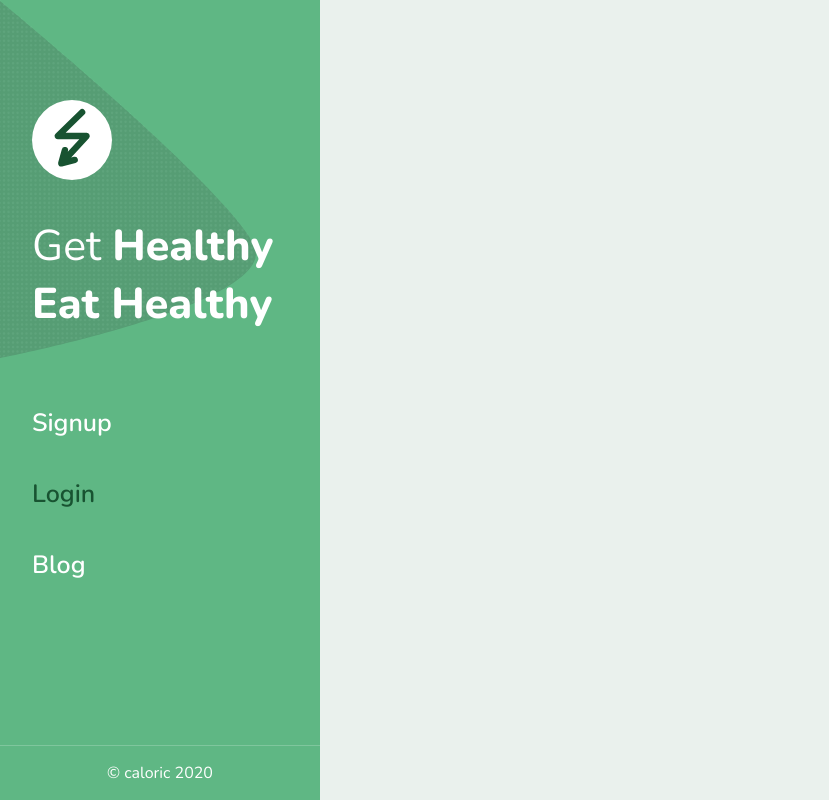
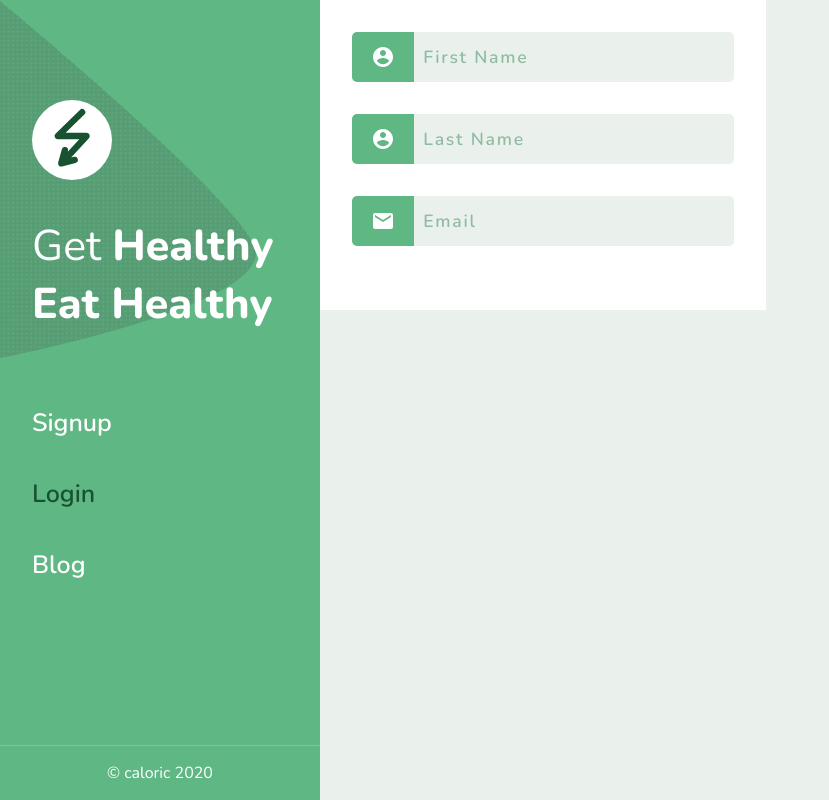
Before and after one commit to Skyblazar/calorie-counter-app, a React (Create React App) app: page /login in a window 1280 px wide. Shown: the whole page, without its empty margins (0-829 px from the left). Built offline with nearby package versions, Linux system fonts and the light colour scheme.

Commit message:
reuseable input feild created

```diff
--- a/package.json
+++ b/package.json
@@ -9,6 +9,7 @@
     "axios": "^0.19.2",
     "react": "^16.13.1",
     "react-dom": "^16.13.1",
+    "react-icons": "^3.11.0",
     "react-router-dom": "^5.2.0",
     "react-scripts": "3.4.1",
     "styled-components": "^5.1.1",
--- a/src/components/Compound/items/isLoggedout.tsx
+++ b/src/components/Compound/items/isLoggedout.tsx
@@ -1,11 +1,29 @@
-import React from 'react'
-import { NavBar } from '../../organisms'
+import React, { useContext } from "react";
+import { NavBar } from "../../organisms";
+import styled from "styled-components";
+import { Route, Switch } from "react-router-dom";
+import { Blog, Login, Signup } from "../../pages";
 
+interface Pagecontain {
+  width: number;
+}
+
+export const Pagecontainer = styled.div`
+  overflow: scroll;
+  margin-left: ${({ width }: Pagecontain) => (width > 1100 ? "25%" : "300px")};
+  height: 100vh;
+  min-height: 700px;
+`;
 
 export const Loggedout = () => {
   return (
     <>
       <NavBar />
+      <Switch>
+        <Route path="/signup" component={Signup} />
+        <Route path="/login" component={Login} />
+        <Route path="/blog" component={Blog} />
+      </Switch>
     </>
-  )
-}
+  );
+};
--- a/src/components/atoms/navLink/index.tsx
+++ b/src/components/atoms/navLink/index.tsx
@@ -1,58 +1,54 @@
-import React from 'react'
-import styled from 'styled-components';
-import {NavLink as LinkR} from "react-router-dom"
-
-
+import React from "react";
+import styled from "styled-components";
+import { NavLink as LinkR } from "react-router-dom";
 
 const Link = styled(LinkR)`
   font-size: 25px;
   text-decoration: none;
-  color:white;
+  color: white;
   font-weight: 600;
   margin-top: 1.2rem;
-  @media screen and (min-width: 1500px){
+  @media screen and (min-width: 1500px) {
     font-size: 30px;
   }
 
   &.active {
     color: #185331;
   }
-
-`
+`;
 
 const Linkcontainer = styled.div`
   margin-top: 1.5rem;
   width: max-content;
-  @media screen and (min-width: 1500px){
+  @media screen and (min-width: 1500px) {
     margin-top: 2.5rem;
   }
-
-
-`
+`;
 const Hover = styled.div`
-  width: 100%;
+  width: 20%;
   height: 5px;
   opacity: 0;
   background-color: #185331;
   margin-top: 0.5em;
-  ${Linkcontainer}:hover &{
+  ${Linkcontainer}:hover & {
+    width: 100%;
     opacity: 1;
-    transition: .4s all ease-in-out ;
+    transition: 0.3s all ease-in-out;
   }
-`
+`;
 
-interface Props{
-  name: string
-  to?:string
+interface Props {
+  name: string;
+  to?: string;
 }
 
-export const NavLink:React.FC <Props>  = ({name, to="/"}) => {
+export const NavLink: React.FC<Props> = ({ name, to = "/" }) => {
   return (
     <Linkcontainer>
       <Link to={to} activeClassName="active">
-      {name}
+        {name}
       </Link>
-      <Hover/>
+      <Hover />
     </Linkcontainer>
-  )
-}
+  );
+};
--- a/src/components/organisms/index.ts
+++ b/src/components/organisms/index.ts
@@ -4,3 +4,4 @@ export { FoodItem, AddedFoodItem } from "./items";
 export { Navbar } from "./navbar";
 export { CalorieBox } from "./calorie-box";
 export { NavBar } from "./newNavbar";
+export { InputField } from "./inputField";
--- /dev/null
+++ b/src/components/organisms/inputField/index.tsx
@@ -0,0 +1,82 @@
+import React, { ChangeEvent, ComponentElement, useState } from "react";
+import styled from "styled-components";
+
+interface Props {
+  type: string;
+  placeholder: string;
+  name: string;
+  handleChange: (e: ChangeEvent<HTMLInputElement>) => void;
+  value: any;
+  icon?: JSX.Element;
+}
+interface BgcolProps {
+  bgCol: boolean;
+}
+
+const Input = styled.input`
+  padding: 0.8em 0.5em;
+  width: 320px;
+  height: 50px;
+  color: #559871;
+  font-size: 1.1rem;
+  font-family: "Nunito", sans-serif;
+  font-weight: 600;
+  letter-spacing: 0.1em;
+  background-color: #eaf1ed;
+  border: none;
+  border-bottom-right-radius: 5px;
+  border-top-right-radius: 5px;
+  &:focus {
+    outline: none;
+    border: solid #185331 2px;
+  }
+  &::-webkit-input-placeholder {
+    color: #559871;
+    opacity: 0.6;
+  }
+`;
+const Inputcontainer = styled.div`
+  display: flex;
+  justify-content: center;
+  align-items: center;
+  margin-bottom: 2em;
+`;
+
+const Img = styled.div`
+  background-color: ${({ bgCol }: BgcolProps) => (bgCol ? "#185331" : "#5fb784")};
+  display: flex;
+  justify-content: center;
+  align-items: center;
+  height: 50px;
+  padding: 1.2em;
+  border-bottom-left-radius: 5px;
+  border-top-left-radius: 5px;
+  flex-grow: 1;
+`;
+
+export const InputField: React.FC<Props> = ({ type, placeholder, name, handleChange, value, icon }) => {
+  const [bgColor, setbgColor] = useState(false);
+  const onhandleChange = (e: ChangeEvent<HTMLInputElement>) => {
+    handleChange(e);
+  };
+  const focused = () => {
+    setbgColor(true);
+  };
+  const notFocused = () => {
+    setbgColor(false);
+  };
+  return (
+    <Inputcontainer>
+      <Img bgCol={bgColor}>{icon}</Img>
+      <Input
+        type={type}
+        placeholder={placeholder}
+        name={name}
+        value={value}
+        onChange={onhandleChange}
+        onFocus={focused}
+        onBlur={notFocused}
+      />
+    </Inputcontainer>
+  );
+};
--- a/src/components/organisms/newNavbar/index.tsx
+++ b/src/components/organisms/newNavbar/index.tsx
@@ -5,13 +5,17 @@ import bg from "../../../img/navBg.svg"
 import { NavLink, Navmessage } from '../../atoms';
 import { Context } from '../../../newStore';
 
+
+interface NavContain {
+  width: number,
+}
+
 export const NavContainer = styled.div `
   display: flex;
   position: fixed;
   justify-content: space-between;
   flex-direction:column;
-  min-width: 300px;
-  width: 25%;
+  width: ${({width}:NavContain)=>width>1100? "25%": "300px"};
   background-color: #5FB784;
   background-image: url(${bg}) ;
   background-repeat: no-repeat;
@@ -66,11 +70,10 @@ const Footercontent = styled.h4`
 
 export const NavBar = () => {
 
-  const {isLoggedin} = useContext(Context)
-
+  const {isLoggedin,width} = useContext(Context)
   return (
     <>
-      <NavContainer>
+      <NavContainer width={width}>
         <Navcontent>
           <Logo src={img}></Logo>
           <Navmessage lead="Get" message="Healthy Eat Healthy" />
--- /dev/null
+++ b/src/components/pages/blog/index.tsx
@@ -0,0 +1,14 @@
+import React, { useContext } from 'react'
+import { Context } from '../../../newStore'
+import { Pagecontainer } from '../../Compound/items/isLoggedout'
+
+export const Blog = () => {
+
+  const {width} = useContext(Context)
+
+  return (
+    <Pagecontainer width={width}>
+      <h1>Blog</h1>
+    </Pagecontainer>
+  )
+}
--- a/src/components/pages/index.ts
+++ b/src/components/pages/index.ts
@@ -1,2 +1,5 @@
 export { HomePage } from "./home";
 export { CountPage } from "./count";
+export { Signup } from "./signup";
+export { Login } from "./login";
+export { Blog } from "./blog";
--- /dev/null
+++ b/src/components/pages/login/index.tsx
@@ -0,0 +1,62 @@
+import React, { ChangeEvent, useContext, useEffect, useState } from "react";
+import styled from "styled-components";
+import { Context } from "../../../newStore";
+import { Pagecontainer } from "../../Compound/items/isLoggedout";
+import { InputField } from "../../organisms";
+import { MdAccountCircle, MdEmail } from "react-icons/md";
+
+const Logincontainer = styled.div`
+  background-color: white;
+  display: flex;
+  flex-direction: column;
+  width: max-content;
+  padding: 2em;
+`;
+
+export const Login = () => {
+  const { width } = useContext(Context);
+
+  const [state, setstate] = useState({
+    Firstname: "",
+    Lastname: "",
+    Email: "",
+  });
+
+  const handleChange = (e: ChangeEvent<HTMLInputElement>) => {
+    setstate({
+      ...state,
+      [e.target.name]: e.target.value,
+    });
+  };
+
+  return (
+    <Pagecontainer width={width}>
+      <Logincontainer>
+        <InputField
+          type="text"
+          placeholder="First Name"
+          name="Firstname"
+          handleChange={handleChange}
+          value={state.Firstname}
+          icon={<MdAccountCircle style={{ color: "white", fontSize: "24px" }} />}
+        />
+        <InputField
+          type="text"
+          placeholder="Last Name"
+          name="Lastname"
+          handleChange={handleChange}
+          value={state.Lastname}
+          icon={<MdAccountCircle style={{ color: "white", fontSize: "24px" }} />}
+        />
+        <InputField
+          type="email"
+          placeholder="Email"
+          name="Email"
+          handleChange={handleChange}
+          value={state.Email}
+          icon={<MdEmail style={{ color: "white", fontSize: "24px" }} />}
+        />
+      </Logincontainer>
+    </Pagecontainer>
+  );
+};
--- /dev/null
+++ b/src/components/pages/signup/index.tsx
@@ -0,0 +1,14 @@
+import React, { useContext } from 'react'
+import { Context } from '../../../newStore'
+import { Pagecontainer } from '../../Compound/items/isLoggedout'
+
+export const Signup = () => {
+
+  const {width} = useContext(Context)
+
+  return (
+    <Pagecontainer width={width}>
+      <h1>signup</h1>
+    </Pagecontainer>
+  )
+}
--- a/src/newStore.tsx
+++ b/src/newStore.tsx
@@ -1,58 +1,55 @@
-import { useState,createContext } from "react";
+import { useState, createContext, useEffect } from "react";
 import * as React from "react";
 import { IFood } from "./interfaces";
-
 
 interface AppState {
   addedFoods: IFood[];
   totalCalories: number;
   addFood: (food: IFood, quantity: number) => void;
   removeFood: (food: IFood) => void;
-  isLoggedin:boolean
+  isLoggedin: boolean;
+  width: number;
 }
 
-
 const iState = {
-  addedFoods:[],
+  addedFoods: [],
   totalCalories: 0,
   addFood: () => {},
-  removeFood: () => { },
-  isLoggedin:false
-}
+  removeFood: () => {},
+  isLoggedin: false,
+  width: 0,
+};
 
 export const Context = createContext<AppState>(iState);
 
+export const AppProvider: React.FC = ({ children }) => {
+  const [totalCalories, settotalCalories] = useState(0);
+  const [isLoggedin, settotalisLoggedin] = useState(false);
+  const [addedFoods, setaddedFoods] = useState<IFood[]>([]);
+  const [width, setwidth] = useState(window.innerWidth);
 
-export const AppProvider: React.FC = ({ children }) => {
+  useEffect(() => {
+    window.addEventListener("resize", () => setwidth(window.innerWidth));
+    return window.removeEventListener("resize", () => setwidth(window.innerWidth));
+  }, []);
 
-  const [totalCalories,settotalCalories] = useState(0)
-  const [isLoggedin,settotalisLoggedin] = useState(false)
-  const [addedFoods, setaddedFoods] = useState<IFood[]>([])
+  const addFood = (food: IFood, quantity: number) => {
+    food.added = true;
+    food.quantity = quantity;
+    const calories: number = totalCalories;
+    const foods: IFood[] = addedFoods;
+    settotalCalories(calories + food.calories * food.quantity);
+    setaddedFoods([...foods, food]);
+  };
 
-  const addFood=(food:IFood, quantity:number)=> {
-      food.added = true;
-      food.quantity = quantity;
-      const calories: number = totalCalories;
-      const foods: IFood[] = addedFoods;
-
-    settotalCalories(calories + food.calories * food.quantity)
-    setaddedFoods([...foods, food])
-  }
-
-
-  const removeFood = (food:IFood) => {
+  const removeFood = (food: IFood) => {
     food.added = false;
     const calories: number = totalCalories;
     const foods: IFood[] = addedFoods;
-
-    settotalCalories(calories - food.calories * food.quantity)
-    setaddedFoods(foods.filter((cFood) => cFood._id !== food._id))
+    settotalCalories(calories - food.calories * food.quantity);
+    setaddedFoods(foods.filter((cFood) => cFood._id !== food._id));
     food.quantity = 0;
-  }
-
-
-
-
+  };
 
   const store = {
     addFood,
@@ -60,15 +57,9 @@ export const AppProvider: React.FC = ({ children }) => {
     addedFoods,
     removeFood,
     isLoggedin,
-    settotalisLoggedin
-  }
+    settotalisLoggedin,
+    width,
+  };
 
-  return (
-    <Context.Provider
-      value={store}
-    >
-      {children}
-    </Context.Provider>
-  )
-
-}
+  return <Context.Provider value={store}>{children}</Context.Provider>;
+};
--- a/src/styles/global.tsx
+++ b/src/styles/global.tsx
@@ -5,7 +5,7 @@ export const GlobalStyle = createGlobalStyle`
       font-family: 'Nunito', sans-serif;
       -webkit-font-smoothing: antialiased;
       text-rendering: geometricPrecision;
-      /* min-height: 100vh; */
+      height: 100vh;
       background-color: #EAF1ED;
   }
 
```
Also changed, not shown: 1 other file (tests, documents, lock files or other folders).
